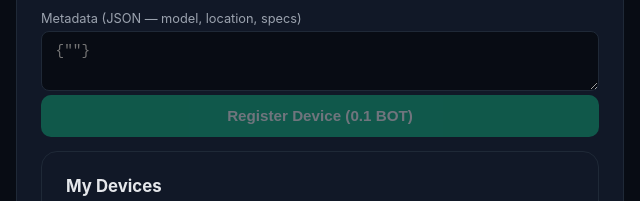
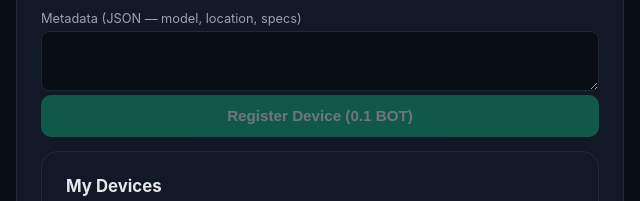
Before and after one commit to xyven-ox/depin-device-registry, a website: page index.html in a window 1280 px wide. Shown: the part 413-614 px from the top of the page, 320-960 px from the left. Drawn offline with nearby package versions, Linux system fonts and the light colour scheme.

Commit message:
Update index.html

```diff
--- a/index.html
+++ b/index.html
@@ -196,7 +196,7 @@
     </div>
     <div class="form-group">
       <label>Metadata (JSON — model, location, specs)</label>
-      <textarea id="deviceMetadata" placeholder='{""}'></textarea>
+      <textarea id="deviceMetadata" placeholder=''></textarea>
     <button class="btn btn-primary" id="registerBtn" onclick="registerDevice()" disabled>
       Register Device (0.1 BOT)
     </button>
```
